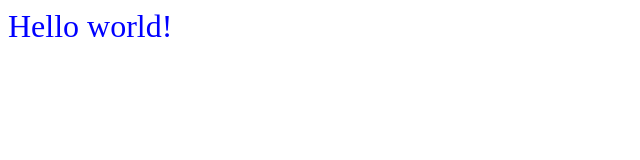
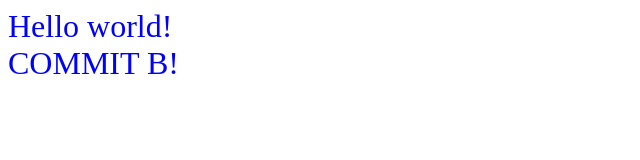
Before and after one commit to Azaliyaa/JS-functions, a plain HTML site: page index.html in a window 1280 px wide. Shown: the whole page, without its empty margins (0-640 px from the left). Drawn offline with Linux system fonts and the light colour scheme.

Commit message:
commit B

```diff
--- a/index.html
+++ b/index.html
@@ -8,5 +8,6 @@
 </head>
 <body>
 	<div class='hello'>Hello world!</div>
+	<div class='hello'>COMMIT B!</div>
 </body>
 </html>
```
